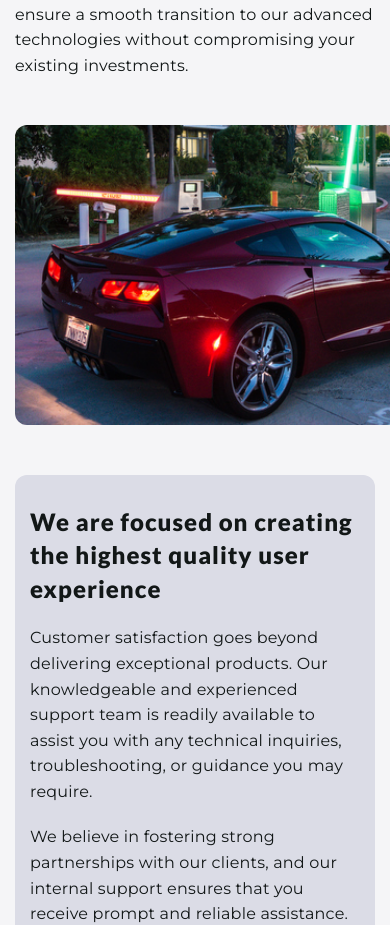
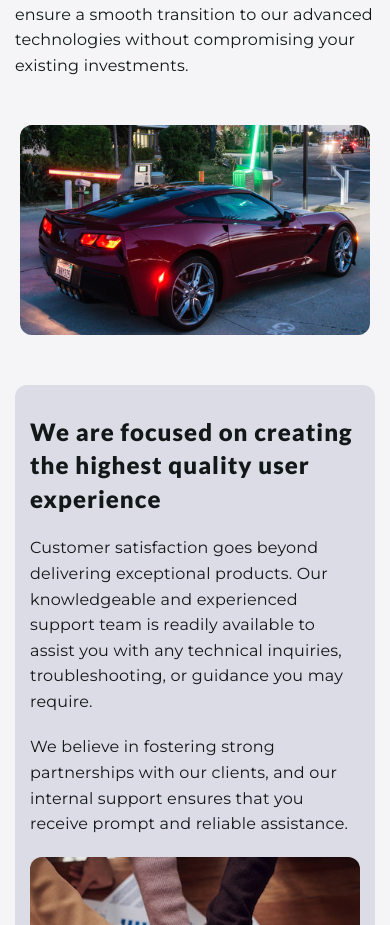
Before and after one commit to justinshane13/SPDPRK-site-v2, a Next.js app: page /about in a window 390 px wide. Shown: the part 1285-2210 px from the top of the page. Built offline with nearby package versions, Linux system fonts and the light colour scheme.

Commit message:
fix about page corvette image sizing

```diff
--- a/comps/SPDPRKHighlight.js
+++ b/comps/SPDPRKHighlight.js
@@ -14,7 +14,7 @@ const SPDPRKHighlight = () => {
         <div className={styles.SPDPRKHighlight}>
           <div className={styles.SPDPRKHighlightText}>
             <div className={styles.SPDPRKUnderlineContainer}>
-              <p className={`${styles.SPDPRKHighlightTitle} ${styles.underlineBackground}`}>With SPDPRK, we make it simple.</p>
+              <p className={`${styles.SPDPRKHighlightTitle} ${styles.underlineBackground}`}>SPDPRK makes it simple.</p>
             </div>
           </div>
 
--- a/styles/About.module.css
+++ b/styles/About.module.css
@@ -368,6 +368,8 @@
 
     .aboutCorvette {
         margin: 30px auto;
+        width: 350px;
+        height: 210px;
     }
 
     .aboutSection1 > div > div > p {
```
